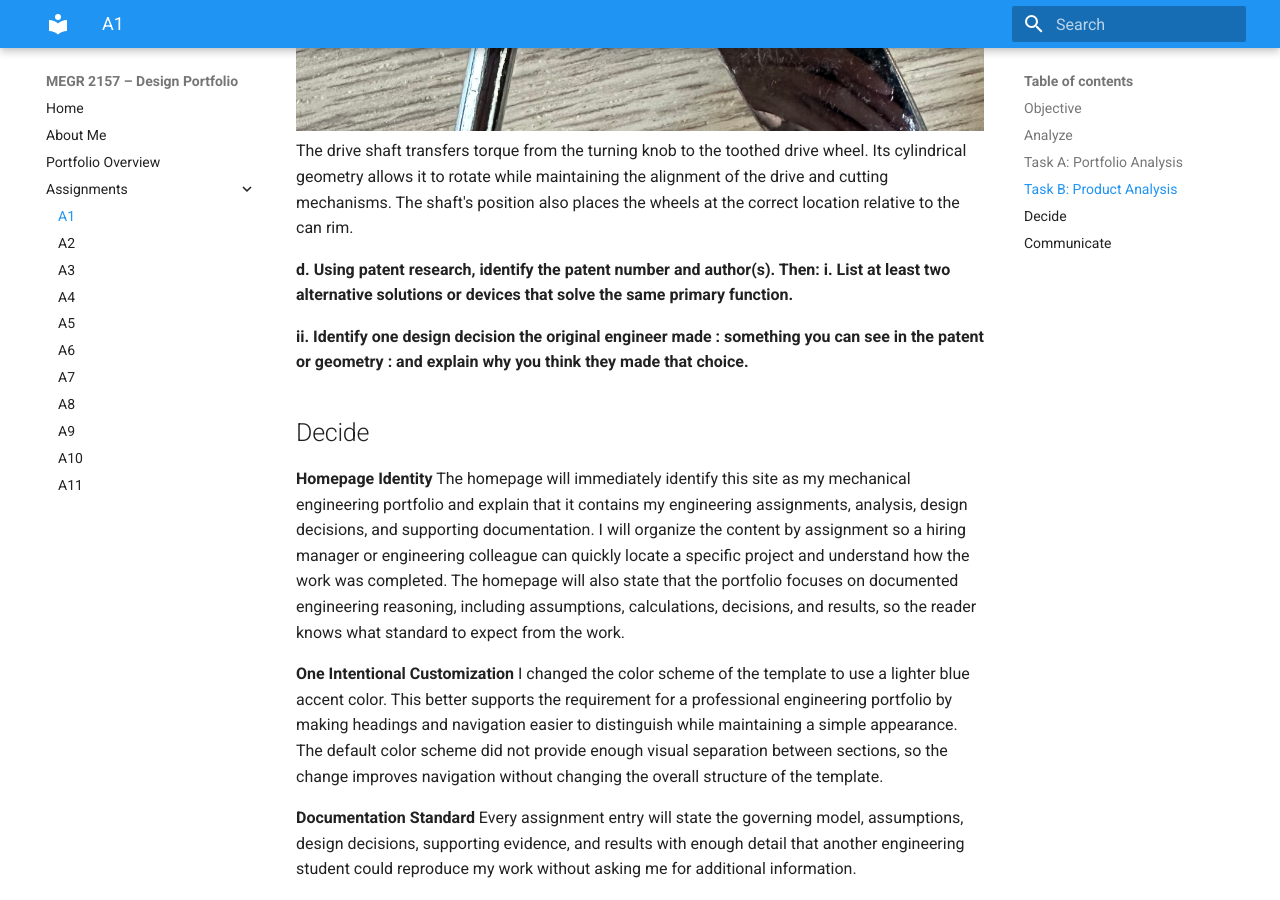
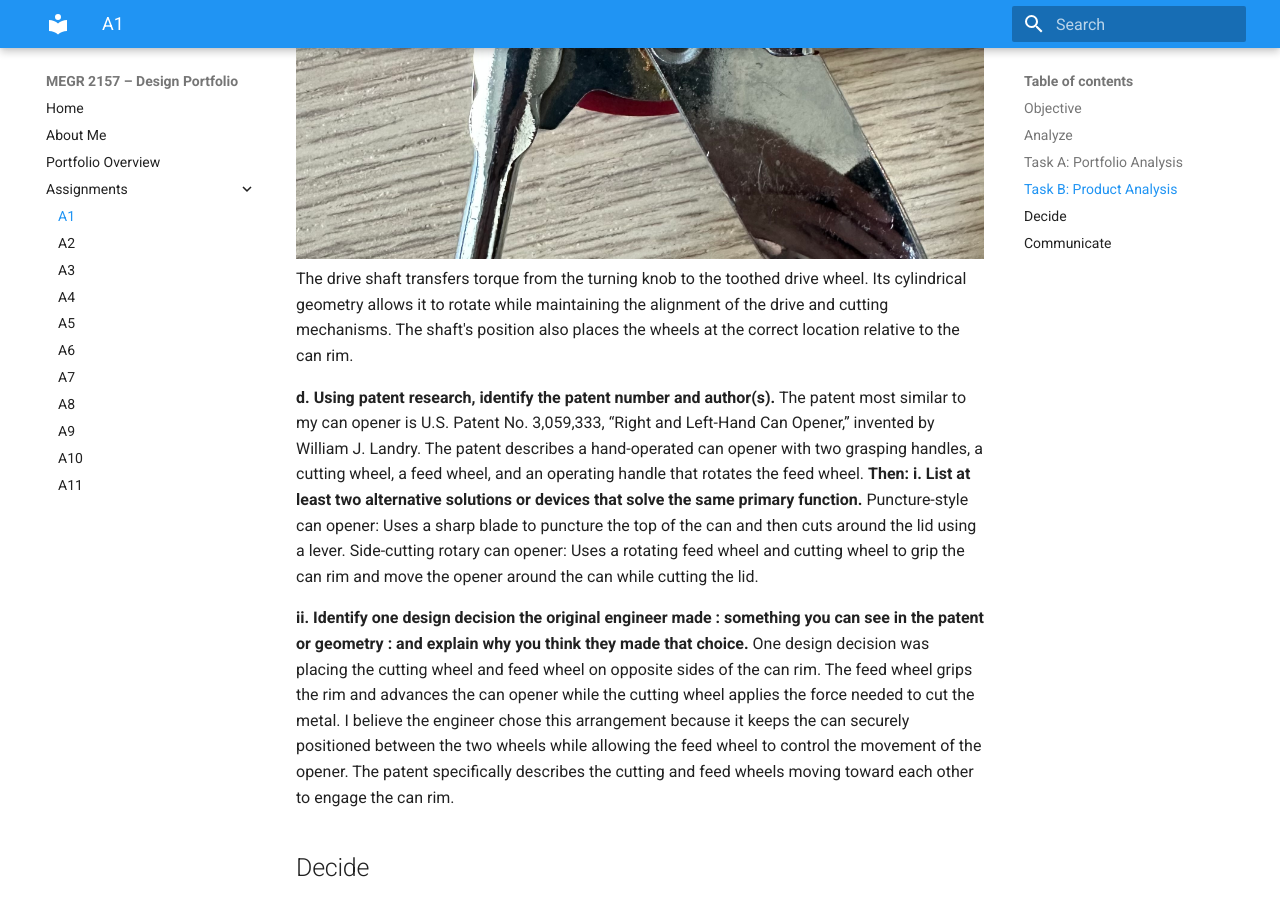
Before and after one commit to jcasillaspad/MEGR2157-Portfolio, an MkDocs documentation site: the page built from docs/assignments/A01/index.md, in a window 1280 px wide and 900 px high, scrolled down 7460 px. Built offline with MkDocs 1.6.1 and Material for MkDocs 9.7.7, drawn with Linux system fonts in a browser that asks for light colours; some of the changed text lies outside the part shown.

Commit message:
Revise can opener design documentation and patent details
Updated the description of the can opener's design, including details about the torque model, assumptions, and alternative solutions. Enhanced the explanation of the geometry's impact on mechanical function and clarified the patent information.

```diff
--- a/docs/assignments/A01/index.md
+++ b/docs/assignments/A01/index.md
@@ -40,9 +40,10 @@ The primary function of the manual can opener is to apply a cutting force to the
 **b.  Identify the governing model : what equation or physical principle governs its primary behavior?**
   **i.  State the model and identify its variables.**
 The primary governing model is the torque relationship: **Torque = r X F**
-The torque is applied to the
+The torque is applied to the can opener's shaft, F is the tangential force applied by the user to the turning knob, and r is the distance from the center of rotation to the point where the force is applied. The torque is transferred through the shaft to the drive wheel, which rotates against the can rim and advances the opener.
 
 **ii.  State one assumption that makes the model valid for this product.**
+I assume that the drive wheel does not significantly slip against the can rim. This allows the rotational motion of the drive wheel to be treated as the motion that advances the can opener around the can.
 
 **c.  Take photographs of each component. Under each photograph, describe precisely how the geometry of that component affects its mechanical function.**
 ![Upper Handle and Cutting Mechanism](uppershaft.jpeg)
@@ -54,10 +55,12 @@ The lower handle provides the opposing force that clamps the can between the cut
 ![Drive Shaft](cuttingwheel.jpeg)
 The drive shaft transfers torque from the turning knob to the toothed drive wheel. Its cylindrical geometry allows it to rotate while maintaining the alignment of the drive and cutting mechanisms. The shaft's position also places the wheels at the correct location relative to the can rim.
 
-**d.  Using patent research, identify the patent number and author(s). Then:**
-  **i.  List at least two alternative solutions or devices that solve the same primary function.**
+**d.  Using patent research, identify the patent number and author(s).** The patent most similar to my can opener is U.S. Patent No. 3,059,333, “Right and Left-Hand Can Opener,” invented by William J. Landry. The patent describes a hand-operated can opener with two grasping handles, a cutting wheel, a feed wheel, and an operating handle that rotates the feed wheel.
+  **Then: i.  List at least two alternative solutions or devices that solve the same primary function.**
+  Puncture-style can opener: Uses a sharp blade to puncture the top of the can and then cuts around the lid using a lever.
+ Side-cutting rotary can opener: Uses a rotating feed wheel and cutting wheel to grip the can rim and move the opener around the can while cutting the lid.
 
-**ii.  Identify one design decision the original engineer made : something you can see in the patent or geometry : and explain why you think they made that choice.**
+**ii.  Identify one design decision the original engineer made : something you can see in the patent or geometry : and explain why you think they made that choice.** One design decision was placing the cutting wheel and feed wheel on opposite sides of the can rim. The feed wheel grips the rim and advances the can opener while the cutting wheel applies the force needed to cut the metal. I believe the engineer chose this arrangement because it keeps the can securely positioned between the two wheels while allowing the feed wheel to control the movement of the opener. The patent specifically describes the cutting and feed wheels moving toward each other to engage the can rim.
 
 ## Decide
 **Homepage Identity** The homepage will immediately identify this site as my mechanical engineering portfolio and explain that it contains my engineering assignments, analysis, design decisions, and supporting documentation. I will organize the content by assignment so a hiring manager or engineering colleague can quickly locate a specific project and understand how the work was completed. The homepage will also state that the portfolio focuses on documented engineering reasoning, including assumptions, calculations, decisions, and results, so the reader knows what standard to expect from the work.
```
